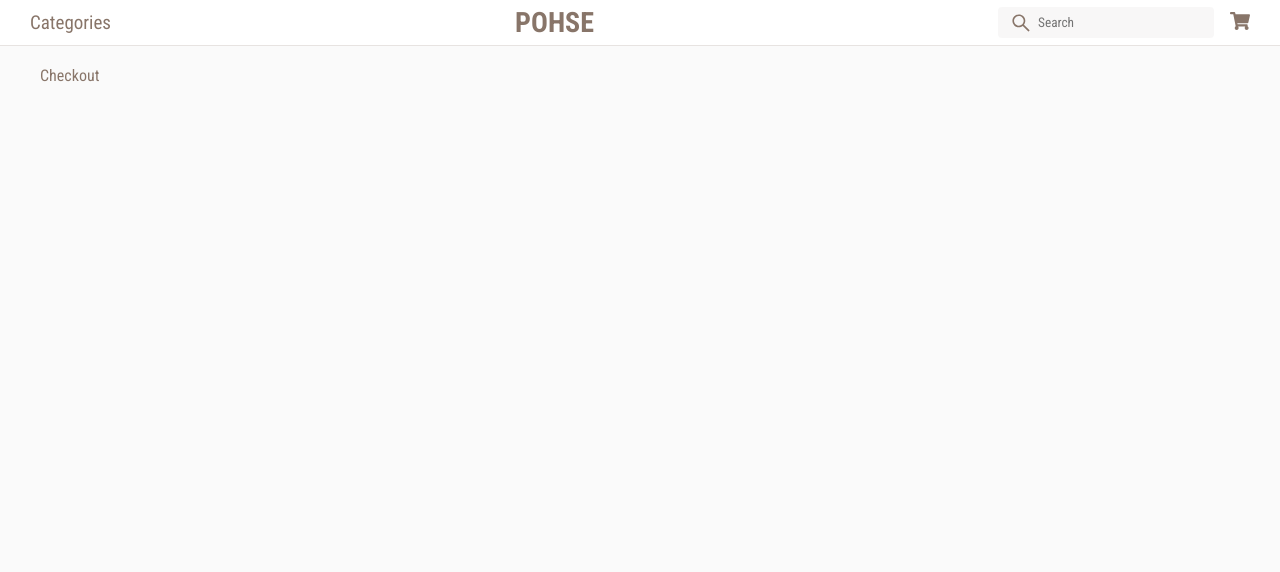
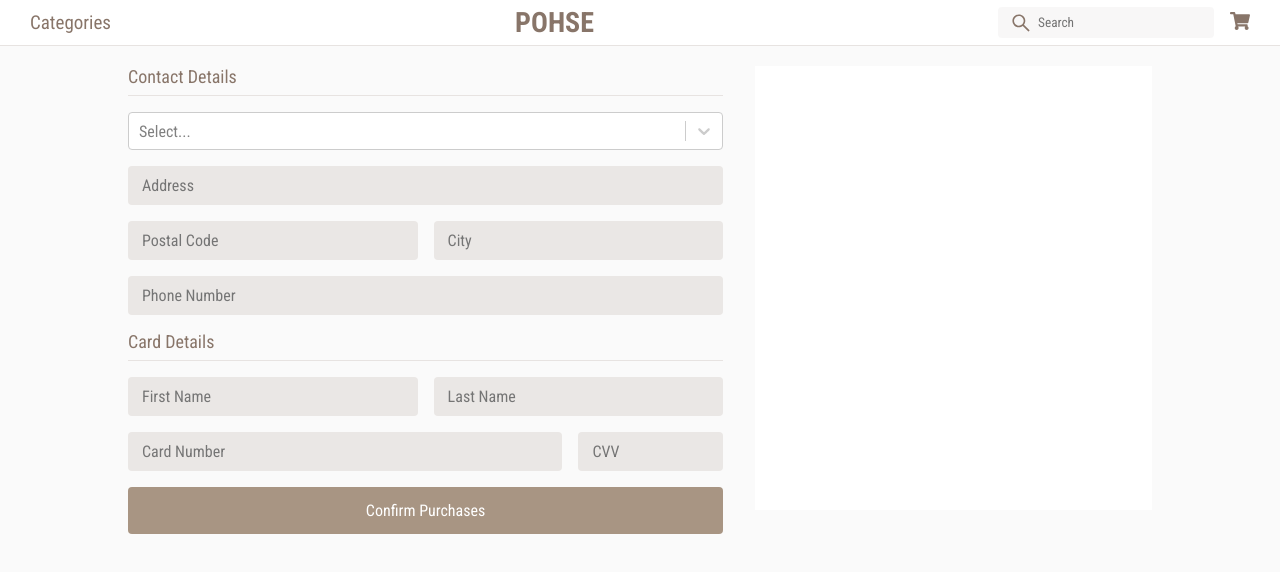
Before and after one commit to TomasKrin/ecommerce, a React (Create React App) app in the folder ecommerce/: page /checkout in a window 1280 px wide. Shown: the top 572 px of the page. Built offline with nearby package versions, Linux system fonts and the light colour scheme.

Commit message:
checkout page done

```diff
--- a/ecommerce/src/pages/Checkout/Checkout.jsx
+++ b/ecommerce/src/pages/Checkout/Checkout.jsx
@@ -1,5 +1,41 @@
+import { CartContext } from "../../contexts/CartContext";
+import CartItem from "../Cart/CartItem";
+import styled from "styled-components";
+import { useContext } from "react";
+import { screenSize } from "../../consts/mediaQueries";
+import PaymentForm from "./PaymentForm";
+
 const Checkout = () => {
-  return <div>Checkout</div>;
+  const { cartItems } = useContext(CartContext);
+  return (
+    <Container>
+      <PaymentContainer>
+        <PaymentForm />
+      </PaymentContainer>
+      <CartContainer>
+        {cartItems.map((product) => (
+          <CartItem key={product.id} product={product} />
+        ))}
+      </CartContainer>
+    </Container>
+  );
 };
 
 export default Checkout;
+
+const Container = styled.div`
+  max-width: ${screenSize.laptop};
+  margin: 0 auto;
+  display: flex;
+  gap: 32px;
+`;
+
+const PaymentContainer = styled.div`
+  width: 60%;
+`;
+
+const CartContainer = styled.div`
+  background-color: #ffffff;
+  margin-bottom: 24px;
+  width: 40%;
+`;
--- /dev/null
+++ b/ecommerce/src/pages/Checkout/PaymentForm.jsx
@@ -0,0 +1,107 @@
+import { useContext } from "react";
+import { Formik, Form } from "formik";
+import * as Yup from "yup";
+import styled from "styled-components";
+import FormikInput from "../../components/Formik/FormikInput";
+import Button from "../../components/Button/Button";
+import { CartContext } from "../../contexts/CartContext";
+import { lightBorderColor } from "../../consts/color";
+import { requiredField } from "../../consts/validations";
+import FormikSelect from "../../components/Formik/FormikSelect";
+
+const validationSchema = Yup.object().shape({
+  country: Yup.object().required(requiredField),
+  address: Yup.string().required(requiredField),
+  postal_code: Yup.string().required(requiredField),
+  city: Yup.string().required(requiredField),
+  phone_number: Yup.string().required(requiredField),
+  first_name: Yup.string().required(requiredField),
+  last_name: Yup.string().required(requiredField),
+  card_number: Yup.number().required(requiredField),
+  card_cvv: Yup.number().required(requiredField),
+});
+
+const PaymentForm = () => {
+  const { resetCart } = useContext(CartContext);
+  const handleSubmit = (values) => {
+    resetCart();
+  };
+
+  return (
+    <Formik
+      initialValues={{
+        country: "",
+        address: "",
+        postal_code: "",
+        city: "",
+        phone_number: "",
+        first_name: "",
+        last_name: "",
+        card_number: "",
+        card_cvv: "",
+      }}
+      validationSchema={validationSchema}
+      onSubmit={handleSubmit}
+    >
+      <StyledForm>
+        <Subtitle>Contact Details</Subtitle>
+        <FormikSelect name="country" options={[{ value: "LT", label: "Lithuania" }]} />
+        <FormikInput name="address" placeholder="Address" />
+        <InputRow>
+          <InputRowItem>
+            <FormikInput name="postal_code" placeholder="Postal Code" />
+          </InputRowItem>
+          <InputRowItem>
+            <FormikInput name="city" placeholder="City" />
+          </InputRowItem>
+        </InputRow>
+        <FormikInput name="phone_number" placeholder="Phone Number" />
+        <Subtitle>Card Details</Subtitle>
+        <InputRow>
+          <InputRowItem>
+            <FormikInput name="first_name" placeholder="First Name" />
+          </InputRowItem>
+          <InputRowItem>
+            <FormikInput name="last_name" placeholder="Last Name" />
+          </InputRowItem>
+        </InputRow>
+        <InputRow>
+          <CardNumber>
+            <FormikInput type="number" name="card_number" placeholder="Card Number" />
+          </CardNumber>
+          <InputRowItem>
+            <FormikInput type="number" name="card_cvv" placeholder="CVV" />
+          </InputRowItem>
+        </InputRow>
+        <Button type="submit">Confirm Purchases</Button>
+      </StyledForm>
+    </Formik>
+  );
+};
+
+export default PaymentForm;
+
+const StyledForm = styled(Form)`
+  display: flex;
+  flex-direction: column;
+  gap: 16px;
+`;
+
+const Subtitle = styled.p`
+  font-size: 18px;
+  padding-bottom: 8px;
+  border-bottom: 1px solid ${lightBorderColor};
+`;
+
+const InputRow = styled.div`
+  display: flex;
+  gap: 16px;
+`;
+
+const InputRowItem = styled.div`
+  flex: 1;
+`;
+
+const CardNumber = styled.div`
+  flex: 3;
+`;
```
